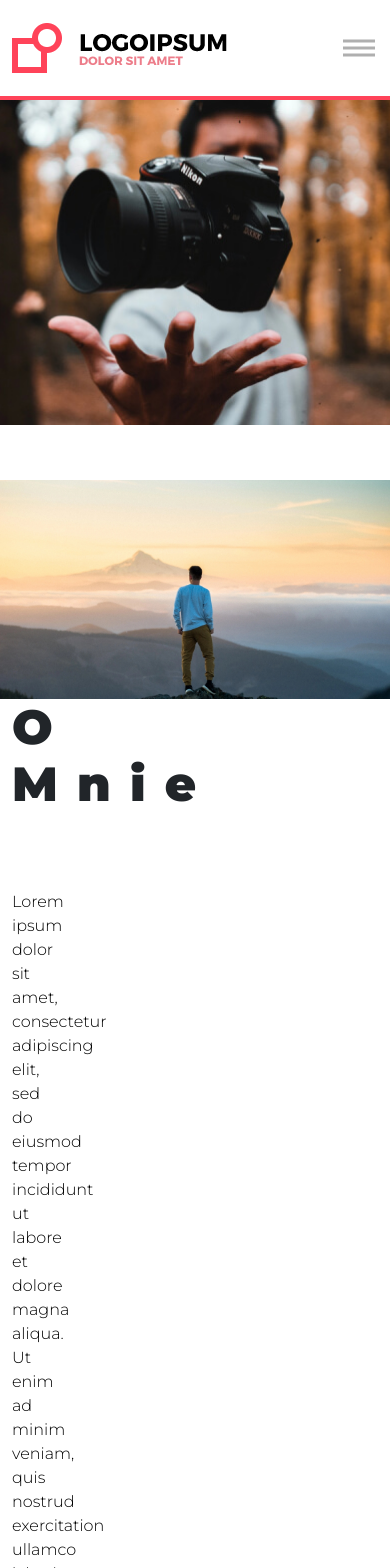
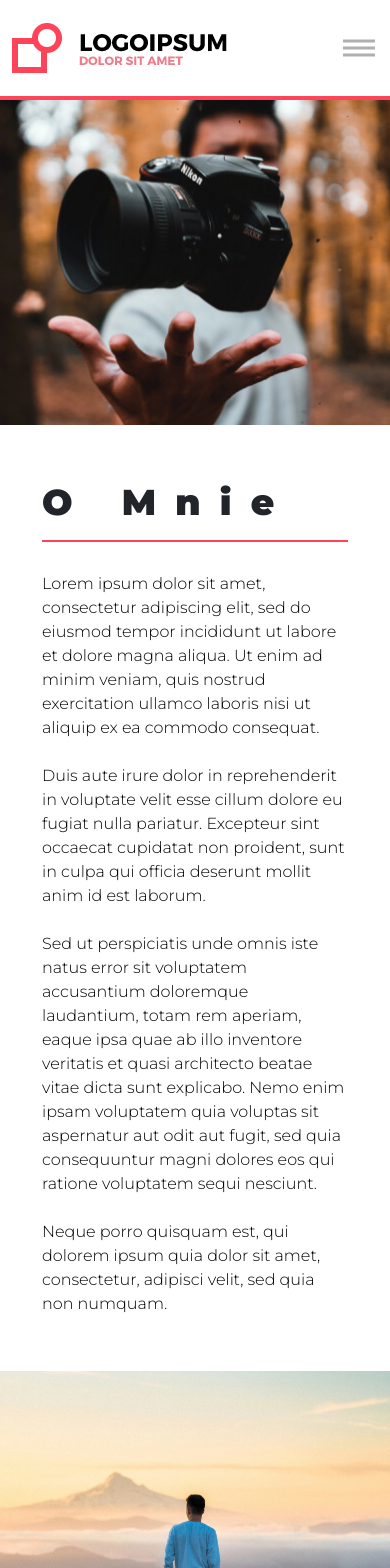
Before and after one commit to Eternista/logoIpsum, a Vue app: page / in a window 390 px wide. Shown: the top 1568 px of the page. Built offline with nearby package versions, Linux system fonts and the light colour scheme.

Commit message:
mobile changes

```diff
--- a/src/App.vue
+++ b/src/App.vue
@@ -73,6 +73,17 @@ main {
     width: fit-content;
     margin: 0 auto 70px;
   }
+  @media all and (max-width: 1180px) {
+    font-size: 36px;
+    line-height: 45px;
+    margin-bottom: 30px;
+    .title__separator {
+      margin-top: 15px;
+    }
+    &.centred {
+      margin: 0 auto 45px;
+    }
+  }
 }
 
 
--- a/src/components/layout/AboutSection.vue
+++ b/src/components/layout/AboutSection.vue
@@ -41,6 +41,12 @@
 
         .l-sec--about {
             margin-bottom: 233.5px;
+            @media all and (max-width: 1179px) {
+                margin-bottom: 55px;
+            }
+            @media all and (max-width: 767px) {
+                margin-bottom: 0px;
+            }
             .row {
                 align-items: center;
             }
@@ -49,13 +55,36 @@
                 &--image {
                     max-width: 1090px;
                     width: 100%;
+                    @media all and (max-width: 1770px) {
+                        max-width: unset;
+                        width: 60%;
+                    }
+                    @media all and (max-width: 1500px) {
+                        width: 50%;
+                    }
                     img {
                         margin: 0 calc(-1 * var(--bs-gutter-x) * 0.5);
                         width: calc(100% + (2 * var(--bs-gutter-x) * 0.5));
+                        height: 613px;
+                        object-fit: cover;
+                    }
+                    @media all and (max-width: 1180px) {
+                        width: 100%;
+                        order: 1;
+                        img {
+                            height: 315px;
+                        }
                     }
                 }
                 &--text {
                     width: calc(100% - 1090px);
+                    @media all and (max-width: 1770px) {
+                        max-width: unset;
+                        width: 40%;
+                    }
+                    @media all and (max-width: 1500px) {
+                        width: 50%;
+                    }
                     .text-container {
                         max-width: 536px;
                         width: 100%;
@@ -70,6 +99,14 @@
                             margin-bottom: 0;
                         }
                     }
+                    @media all and (max-width: 1180px) {
+                        width: 100%;
+                        order: 0;
+                        .text-container {
+                            max-width: 100%;
+                            padding: 0px 30px 55px;
+                        }
+                    }
                 }
             }
         }
--- a/src/components/partials/Header.vue
+++ b/src/components/partials/Header.vue
@@ -32,7 +32,7 @@
             </div>
         </div>
     </header>
-    <nav :class="['navigation-mobile desktop-none', menuAct ? 'active' : '']">
+    <nav :class="['navigation-mobile desktop-none', menuAct ? 'active' : '']" @click="menuAct = !menuAct">
         <ul class="menu">
             <li class="menu__item"><a class="btn btn--mobile" href="#start">Start</a></li>
             <li class="menu__item"><a class="btn btn--mobile" href="#about">O Mnie</a></li>
```
